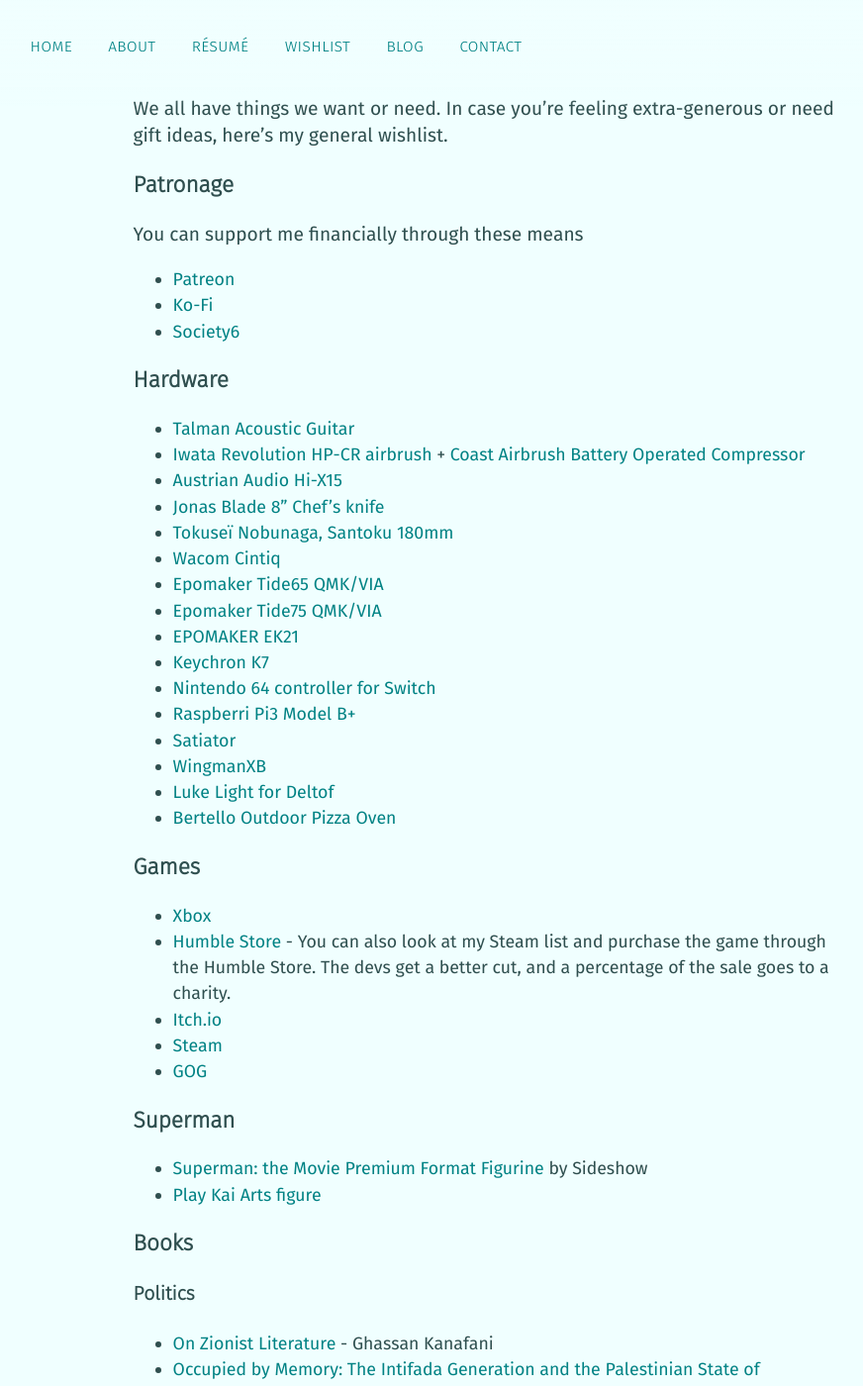
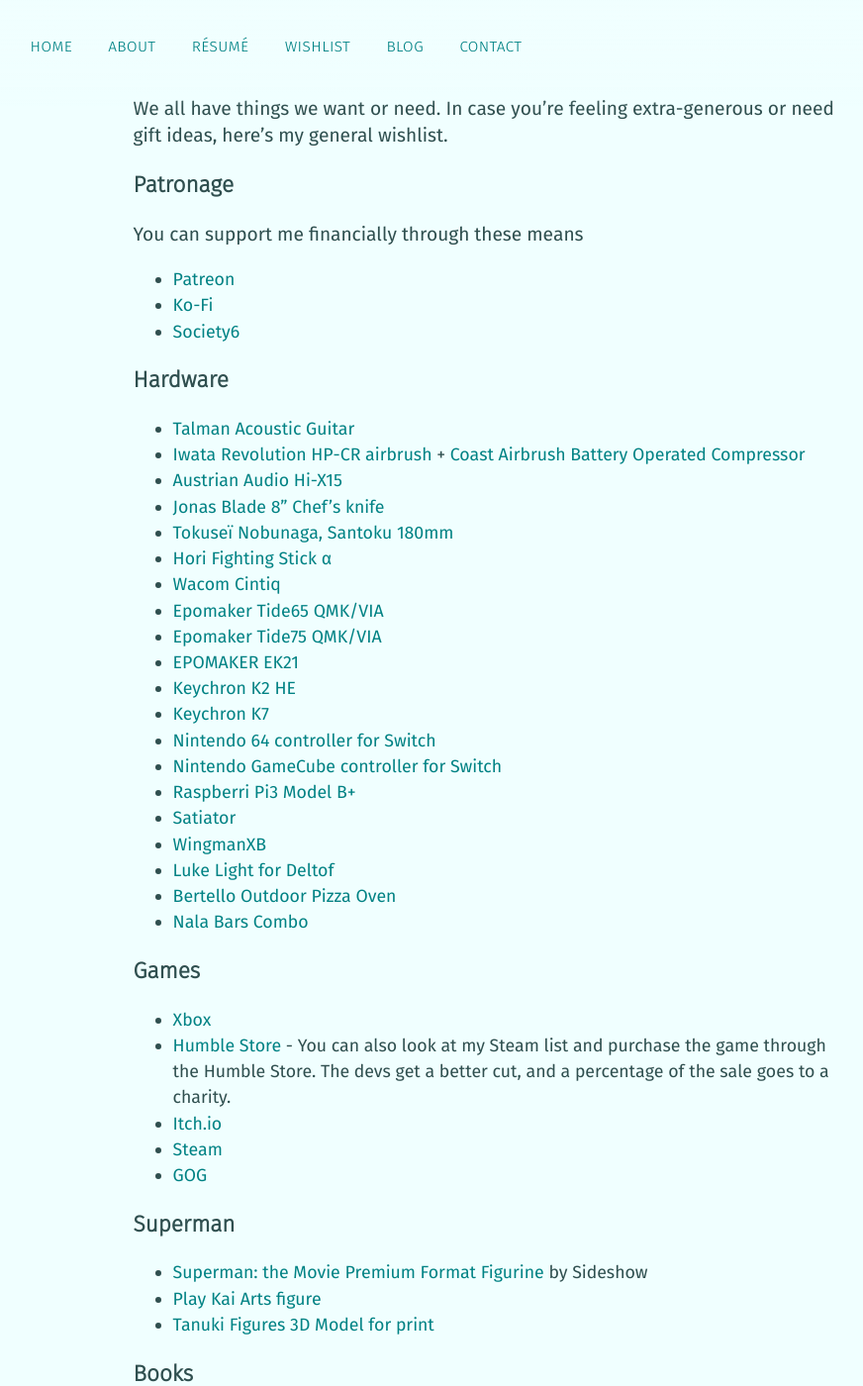
Before and after one commit to mstfacmly/mstfacmly.github.io, a Jekyll site: the page built from wishlist.md, in a window 1280 px wide and 1400 px high. Shown: the whole window at 99% size, without its empty margins (147-1019 px from the left). Built offline with Jekyll 4.4.1, drawn with Linux system fonts in a browser that asks for light colours; nearby versions of some CDN libraries; a script that is not in the unit is left out; some of the changed text lies outside the part shown.

Commit message:
update wishlist

```diff
--- a/wishlist.md
+++ b/wishlist.md
@@ -17,17 +17,21 @@
 * [Austrian Audio Hi-X15](http://economik.com/austrian-audio/hi-x15/)
 * [Jonas Blade 8" Chef's knife](https://jonasblade.com/product/8-chefs-knife/)
 * [Tokuseï Nobunaga, Santoku 180mm](https://www.lemouleur.com/couteaujaponais/tokusei-nobunaga-gyuto-180)
+* [Hori Fighting Stick α](https://stores.horiusa.com/fighting-stick-designed-for-xbox-series-x-s-xbox-one/)
 * [Wacom Cintiq](https://wacom.com/en-us/products/pen-displays/wacom-cintiq-pro-24)
 * [Epomaker Tide65 QMK/VIA](https://epomaker.com/products/epomaker-tide65-qmk-via?variant=48165728616756)
 * [Epomaker Tide75 QMK/VIA](https://epomaker.com/products/epomaker-tide75-qmk-via?variant=48165716459828)
 * [EPOMAKER EK21](https://epomaker.com/products/epomaker-ek21)
+* [Keychron K2 HE](https://www.keychron.com/products/keychron-k2-he-wireless-magnetic-switch-keyboard)
 * [Keychron K7](https://www.keychron.com/pages/keychron-k7-wireless-mechanical-keyboard)
 * [Nintendo 64 controller for Switch](https://www.nintendo.com/store/products/nintendo-64-controller/)
+* [Nintendo GameCube controller for Switch](https://www.nintendo.com/store/products/gamecube-controller/)
 * [Raspberri Pi3 Model B+](https://www.raspberrypi.org/products/raspberry-pi-3-model-b-plus)
 * [Satiator](https://www.satiator.net/Satiator_p_12.html)
 * [WingmanXB](https://shop.brookaccessory.com/en/products/wingman_xb)
 * [Luke Light for Deltof](https://www.thelukelight.com/collections/frontpage/products/white-tone-usb-light-kit-for-detolf-cabinet)
 * [Bertello Outdoor Pizza Oven](https://ca.bertello.com/collections/products)
+* [Nala Bars Combo](https://nalamoves.shop/products/nala-bars-combo)
 {%comment%}
 * [GuliKit Switch Joycon replacement](https://www.amazon.ca/dp/B0BPS1ZW1H)
 {%endcomment%}
@@ -42,6 +46,7 @@
 ### Superman
 * [Superman: the Movie Premium Format Figurine](https://www.sideshow.com/collectibles/dc-comics-superman-the-movie-sideshow-collectibles-300759) by Sideshow
 * [Play Kai Arts figure](https://www.imaginationhobby.com/en/dc-comics-variant-no-6-superman-9-inch-action-figure-play-arts-kai-square-enix-product-opened-sold-in-store-en.html)
+* [Tanuki Figures 3D Model for print](https://www.patreon.com/TanukiFigures/shop/superman-toon-990333)
 
 ### Books
 
```
Also changed, not shown: other parts of wishlist.md (+3 -0 lines).
